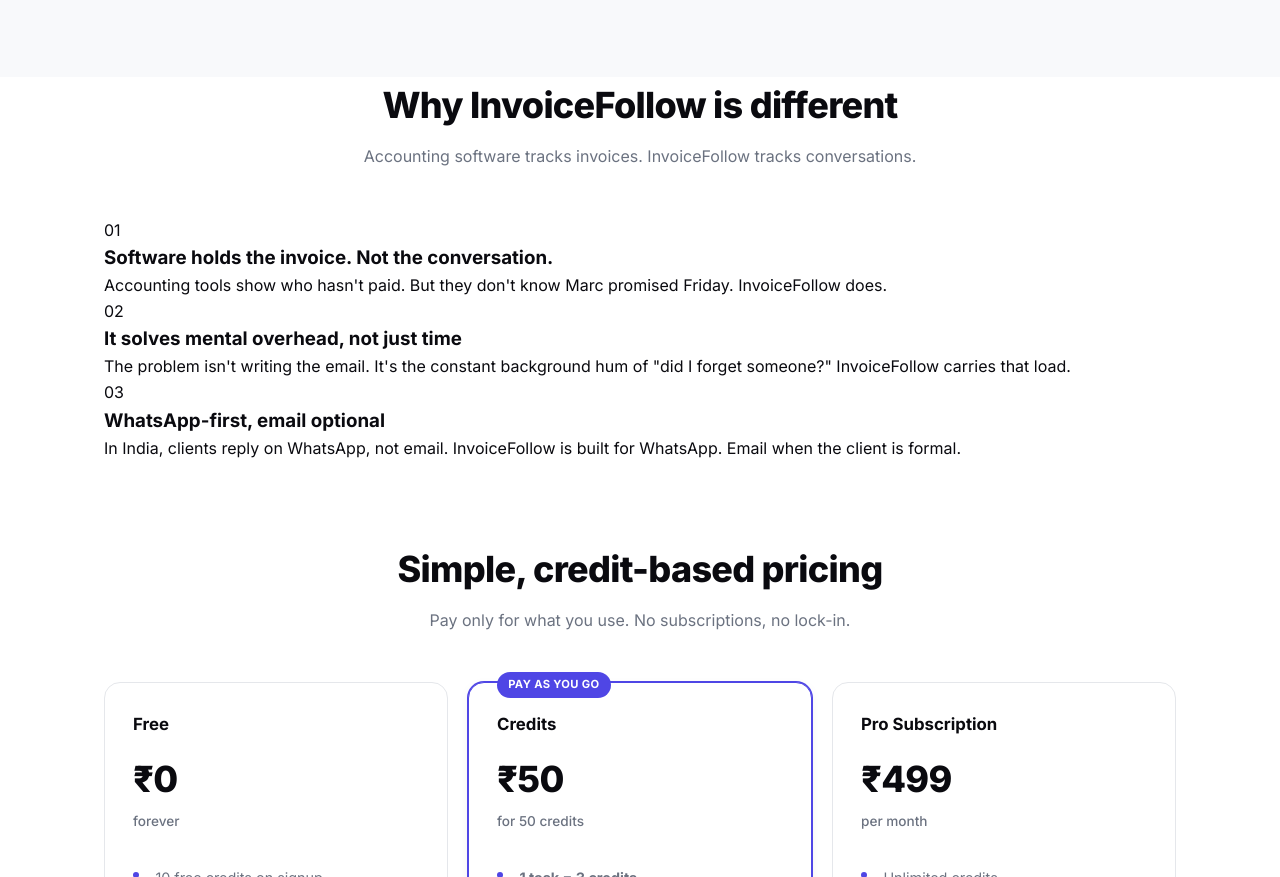
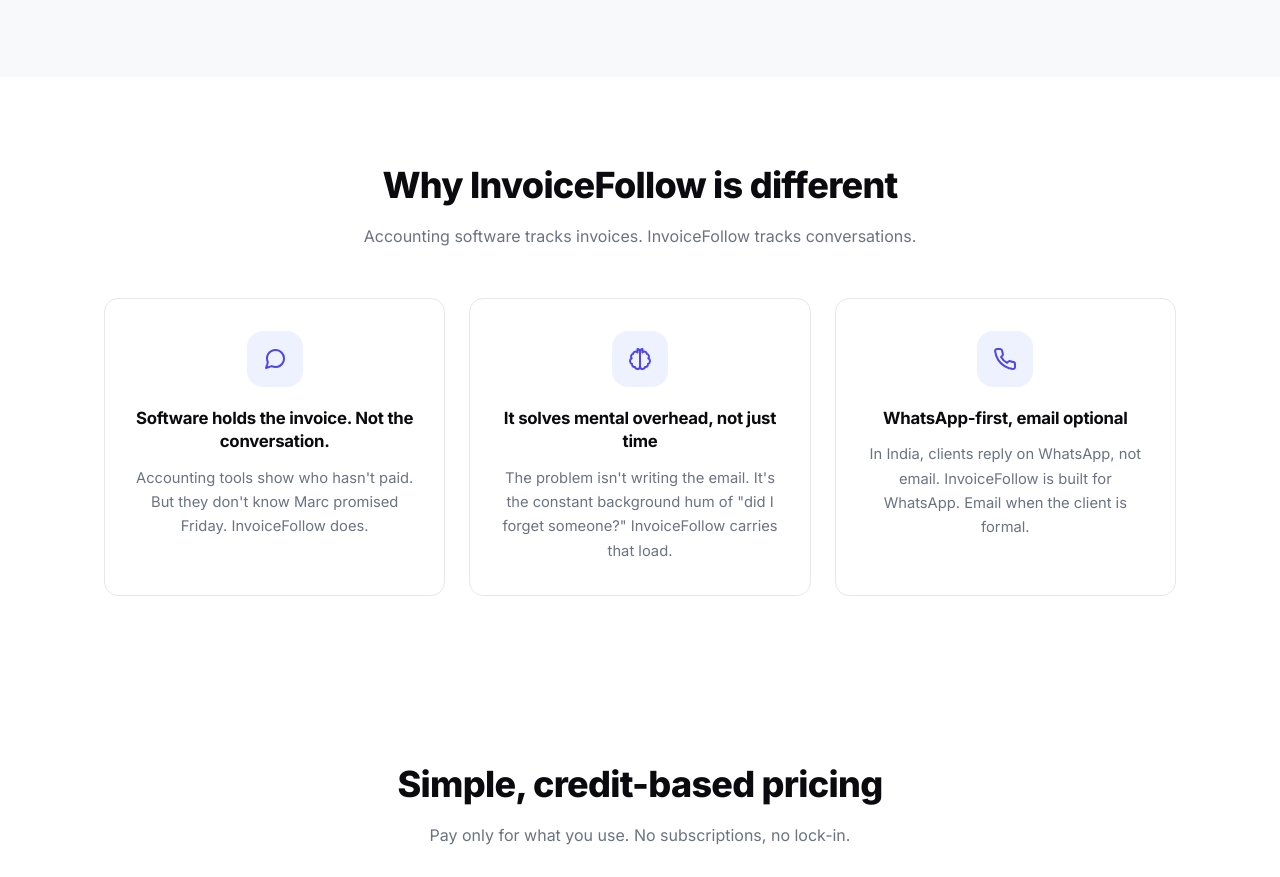
Before and after one commit to GauravSamrat/invoicefollow, a website: page index.html in a window 1280 px wide. Shown: the part 2320-3197 px from the top of the page. Drawn offline with Linux system fonts and the light colour scheme.

Commit message:
updated why section

```diff
--- a/index.html
+++ b/index.html
@@ -263,27 +263,48 @@
   </section>
 
   <!-- ================= WHY DIFFERENT ================= -->
+  <!-- ================= WHY DIFFERENT ================= -->
 <section class="why">
   <div class="container">
     <h2 class="section-title">Why InvoiceFollow is different</h2>
     <p class="section-subtitle">Accounting software tracks invoices. InvoiceFollow tracks conversations.</p>
 
     <div class="why-grid">
+
+      <!-- Point 1: Conversation tracking -->
       <div class="why-card">
-          <div class="why-number">01</div>
+        <div class="why-icon">
+          <svg width="24" height="24" viewBox="0 0 24 24" fill="none" stroke="currentColor" stroke-width="2" stroke-linecap="round" stroke-linejoin="round">
+            <path d="M21 11.5a8.38 8.38 0 0 1-.9 3.8 8.5 8.5 0 0 1-7.6 4.7 8.38 8.38 0 0 1-3.8-.9L3 21l1.9-5.7a8.38 8.38 0 0 1-.9-3.8 8.5 8.5 0 0 1 4.7-7.6 8.38 8.38 0 0 1 3.8-.9h.5a8.48 8.48 0 0 1 8 8v.5z"/>
+          </svg>
+        </div>
         <h3>Software holds the invoice. Not the conversation.</h3>
         <p>Accounting tools show who hasn't paid. But they don't know Marc promised Friday. InvoiceFollow does.</p>
       </div>
+
+      <!-- Point 2: Mental overhead -->
       <div class="why-card">
-          <div class="why-number">02</div>
+        <div class="why-icon">
+          <svg width="24" height="24" viewBox="0 0 24 24" fill="none" stroke="currentColor" stroke-width="2" stroke-linecap="round" stroke-linejoin="round">
+            <path d="M9.5 2A2.5 2.5 0 0 1 12 4.5v15a2.5 2.5 0 0 1-4.96.44 2.5 2.5 0 0 1-2.96-3.08 3 3 0 0 1-.34-5.58 2.5 2.5 0 0 1 1.32-4.24 2.5 2.5 0 0 1 4.44-1.54z"/>
+            <path d="M14.5 2A2.5 2.5 0 0 0 12 4.5v15a2.5 2.5 0 0 0 4.96.44 2.5 2.5 0 0 0 2.96-3.08 3 3 0 0 0 .34-5.58 2.5 2.5 0 0 0-1.32-4.24 2.5 2.5 0 0 0-4.44-1.54z"/>
+          </svg>
+        </div>
         <h3>It solves mental overhead, not just time</h3>
         <p>The problem isn't writing the email. It's the constant background hum of "did I forget someone?" InvoiceFollow carries that load.</p>
       </div>
+
+      <!-- Point 3: WhatsApp-first -->
       <div class="why-card">
-          <div class="why-number">03</div>
+        <div class="why-icon">
+          <svg width="24" height="24" viewBox="0 0 24 24" fill="none" stroke="currentColor" stroke-width="2" stroke-linecap="round" stroke-linejoin="round">
+            <path d="M22 16.92v3a2 2 0 0 1-2.18 2 19.79 19.79 0 0 1-8.63-3.07 19.5 19.5 0 0 1-6-6 19.79 19.79 0 0 1-3.07-8.67A2 2 0 0 1 4.11 2h3a2 2 0 0 1 2 1.72 12.84 12.84 0 0 0 .7 2.81 2 2 0 0 1-.45 2.11L8.09 9.91a16 16 0 0 0 6 6l1.27-1.27a2 2 0 0 1 2.11-.45 12.84 12.84 0 0 0 2.81.7A2 2 0 0 1 22 16.92z"/>
+          </svg>
+        </div>
         <h3>WhatsApp-first, email optional</h3>
         <p>In India, clients reply on WhatsApp, not email. InvoiceFollow is built for WhatsApp. Email when the client is formal.</p>
       </div>
+
     </div>
   </div>
 </section>
--- a/style.css
+++ b/style.css
@@ -1477,3 +1477,86 @@
     grid-template-columns: 1fr;
   }
 }
+
+
+/* ============================================
+   WHY DIFFERENT SECTION
+   ============================================ */
+
+.why {
+  padding: 5rem 0;
+  background: white;
+}
+
+.why-grid {
+  display: grid;
+  grid-template-columns: repeat(3, 1fr);
+  gap: 1.5rem;
+  margin-top: 3rem;
+}
+
+.why-card {
+  background: white;
+  border: 1px solid var(--border);
+  border-radius: 14px;
+  padding: 2rem 1.5rem;
+  text-align: center;
+  transition: all 0.2s ease;
+  display: flex;
+  flex-direction: column;
+  align-items: center;
+}
+
+.why-card:hover {
+  border-color: var(--accent);
+  box-shadow: var(--shadow-md);
+  transform: translateY(-3px);
+}
+
+.why-icon {
+  width: 56px;
+  height: 56px;
+  border-radius: 16px;
+  background: var(--accent-soft);
+  color: var(--accent);
+  display: flex;
+  align-items: center;
+  justify-content: center;
+  margin: 0 auto 1.25rem;
+  flex-shrink: 0;
+  transition: all 0.2s ease;
+}
+
+.why-card:hover .why-icon {
+  background: var(--accent);
+  color: white;
+}
+
+.why-card h3 {
+  font-size: 1.05rem;
+  font-weight: 700;
+  letter-spacing: -0.015em;
+  margin-bottom: 0.75rem;
+  color: var(--text);
+  line-height: 1.4;
+}
+
+.why-card p {
+  font-size: 0.92rem;
+  color: var(--text-muted);
+  line-height: 1.65;
+  margin: 0;
+}
+
+/* Agar purane number styles hain toh unko hide karo */
+.why-number {
+  display: none;
+}
+
+/* Responsive */
+@media (max-width: 900px) {
+  .why-grid {
+    grid-template-columns: 1fr;
+    gap: 1rem;
+  }
+}
```
Lines whose indentation alone changed are shown as unchanged.
